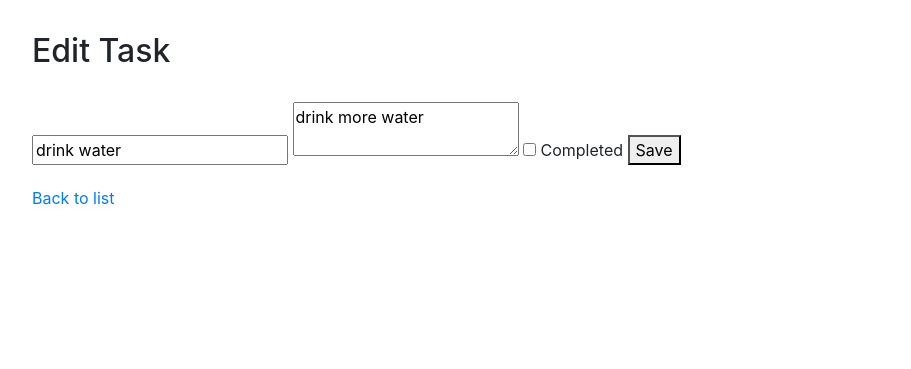
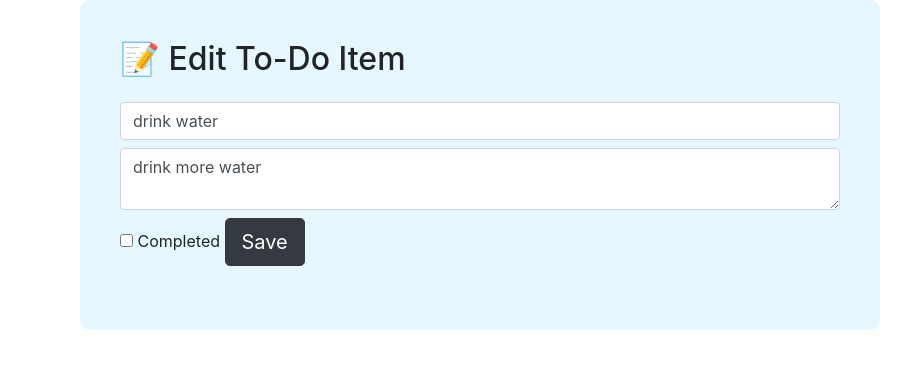
Before and after one commit to KentoHop/ITSC3155GroupDeliverables, a Django app: page /healthscore/updatetodo/1/ in a window 1280 px wide. Shown: the part 107-476 px from the top of the page, without its empty margins (160-1071 px from the left). Run offline with Django 5.2, Linux system fonts and the light colour scheme; a user stored in the database is signed in; data comes from the database, SQL or seed files in the repository; both versions use the stored data as it was after the commit; parts of the project's set-up code (start-up, migrations or seed data) failed here and were passed over; some libraries are stand-ins or nearby versions.

Commit message:
improved the UI for Todolist

```diff
--- a/NinerFit/HealthScore/templates/updatetodo.html
+++ b/NinerFit/HealthScore/templates/updatetodo.html
@@ -1,16 +1,22 @@
 {% extends 'base.html' %}
+{% block title %}Todo List{% endblock %}
+
 {% block content %}
-<h2>Edit Task</h2>
 
-<form method="POST">
-    {% csrf_token %}
-    <input type="text" name="title" value="{{ todo.title }}" required>
-    <textarea name="description">{{ todo.description }}</textarea>
-    <label>
-        <input type="checkbox" name="completed" {% if todo.completed %}checked{% endif %}> Completed
-    </label>
-    <button type="submit">Save</button>
-</form>
+<div class="todolist-container" style="padding: 40px; background-color: #e6f7ff; max-width: 800px; margin: 0 auto; border-radius: 10px;">
+    <h2 class="mb-4">📝 Edit To-Do Item</h2>
 
-<a href="{% url 'to-do-list' %}">Back to list</a>
+    <!-- Add New Task -->
+    <form class="todolist-form mb-4" method="POST">
+        {% csrf_token %}
+        <input type="text" name="title" value="{{ todo.title }}" class="form-control mb-2" required>
+        <textarea type="text" name="description" class="form-control mb-2">{{ todo.description }}</textarea>
+        <label>
+            <input type="checkbox" name="completed" {% if todo.completed %}checked{% endif %}> Completed
+        </label>
+        <button type="submit" class="btn btn-dark btn-lg">Save</button>
+    </form>
+</div>
+
+
 {% endblock %}
```
Also changed, not shown: NinerFit/db.sqlite3.
